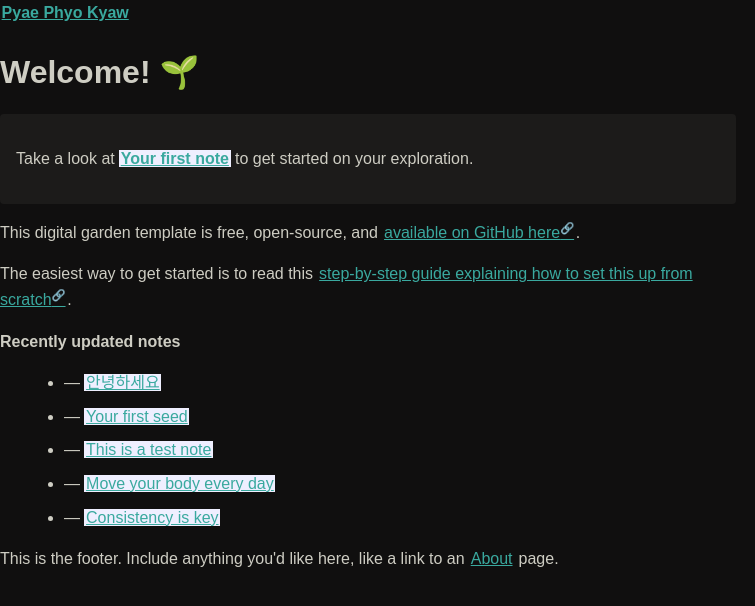
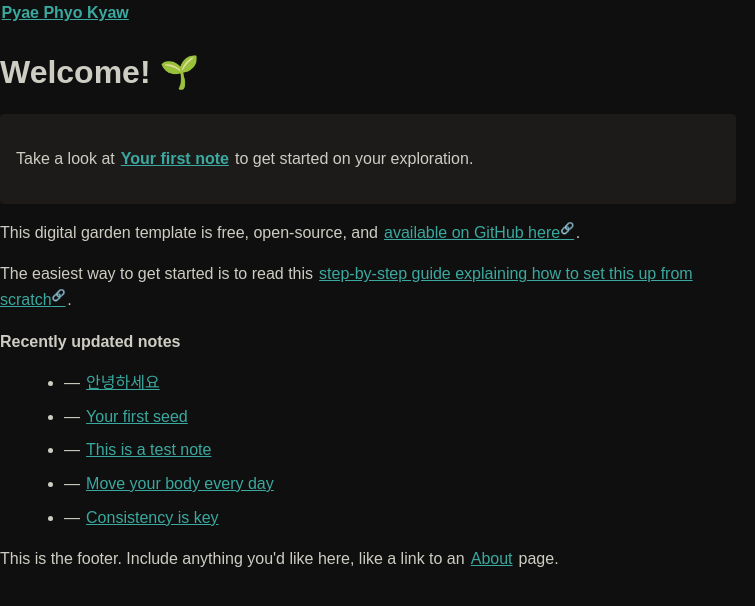
Before and after one commit to iampyaephyokyaw/jekyll-netlify, a Jekyll site: the page built from _pages/index.md, in a window 1280 px wide. Shown: the top 606 px of the page, without its empty margins (0-755 px from the left). Built offline with Jekyll 4.4.1, drawn with Linux system fonts in a browser that asks for light colours.

Commit message:
Update _style.scss

```diff
--- a/_sass/_style.scss
+++ b/_sass/_style.scss
@@ -1,3 +1,7 @@
+a {
+    background-color: transparent !important;
+}
+
 /* Flexoki Dark Theme Adaptation */
 
 :root {
```
